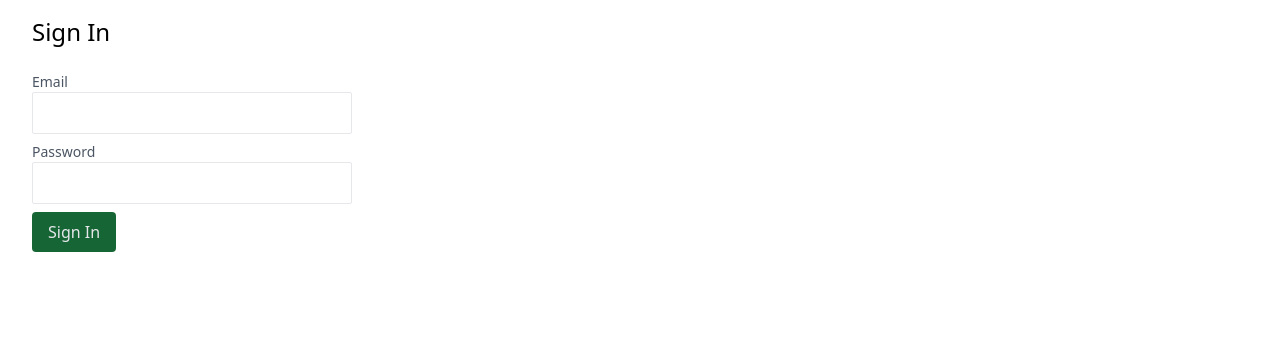
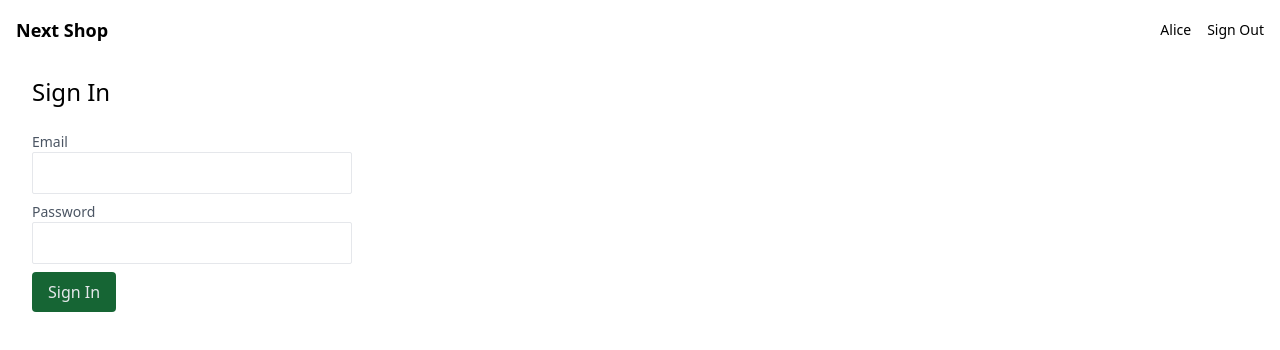
Before and after one commit to tokatu4561/next-shop, a Next.js app: page /sign-in in a window 1280 px wide. Shown: the top 350 px of the page. Built offline with nearby package versions, Linux system fonts and the light colour scheme.

Commit message:
add nav bar

```diff
--- a/components/Layout.tsx
+++ b/components/Layout.tsx
@@ -1,5 +1,6 @@
 import Head from "next/head";
 import React, { FC, ReactNode } from "react";
+import { NavBar } from "./NavBar";
 import Title from "./Title";
 
 interface Props {
@@ -14,6 +15,9 @@ export const Layout: FC<Props> = ({ title, children }) => {
         <meta name="description" content="Generated by create next app" />
         <link rel="icon" href="/favicon.ico" />
       </Head>
+      <header>
+        <NavBar />
+      </header>
 
       <main className="px-8 py-4">
         <Title>{title}</Title>
--- /dev/null
+++ b/components/NavBar.tsx
@@ -0,0 +1,28 @@
+import Link from "next/link";
+import React, { FC, ReactNode } from "react";
+
+export const NavBar: FC = () => {
+  const user = { name: "Alice" };
+
+  return (
+    <nav className="p-4 text-sm">
+      <ul className="flex justify-between items-center">
+        <li className="font-extrabold text-lg">
+          <Link href="/">Next Shop</Link>
+        </li>
+        {user ? (
+          <>
+            <li className="space-x-4">
+              <span>{user.name}</span>
+              <button>Sign Out</button>
+            </li>
+          </>
+        ) : (
+          <li>
+            <Link href="/sign-in">Sign In</Link>
+          </li>
+        )}
+      </ul>
+    </nav>
+  );
+};
```
